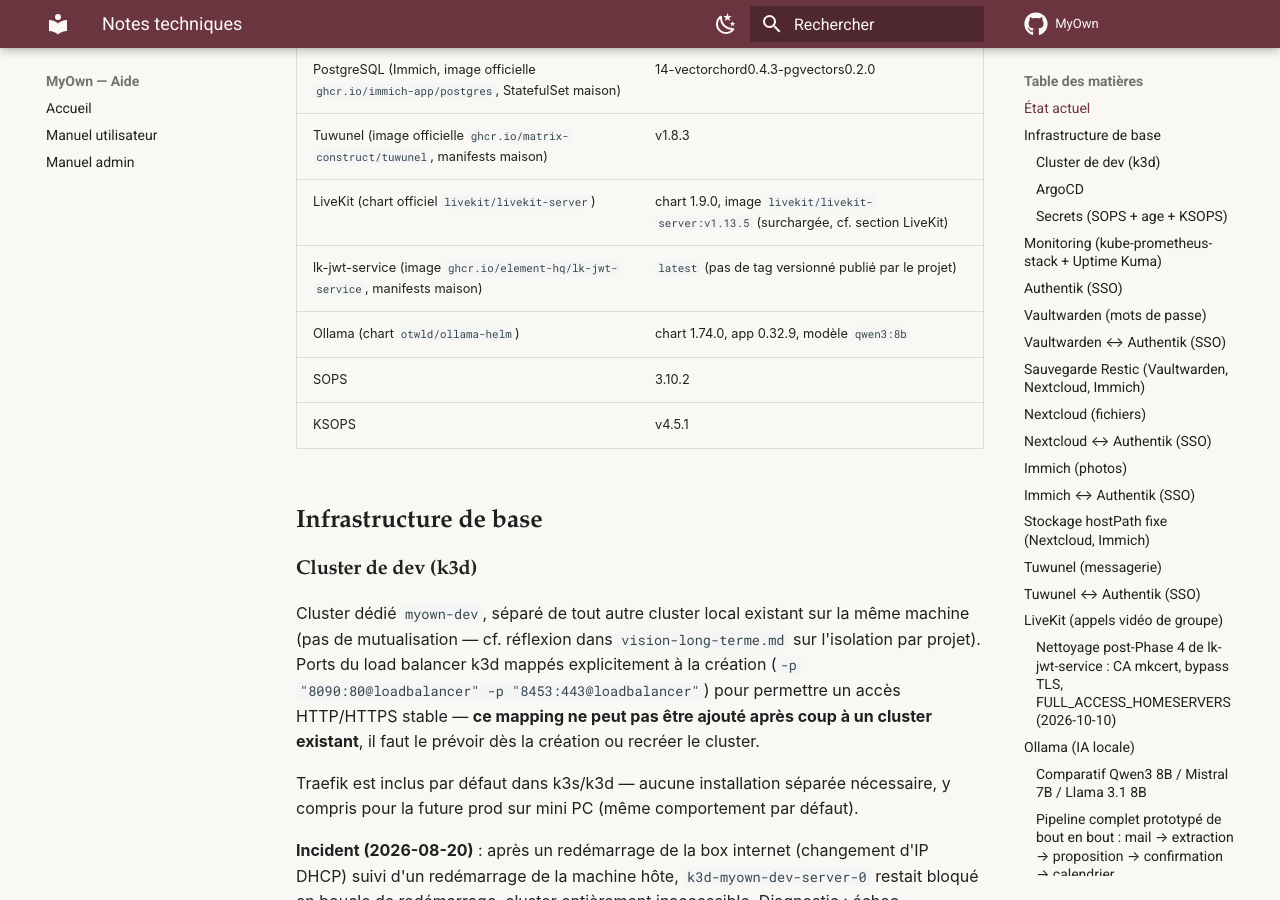
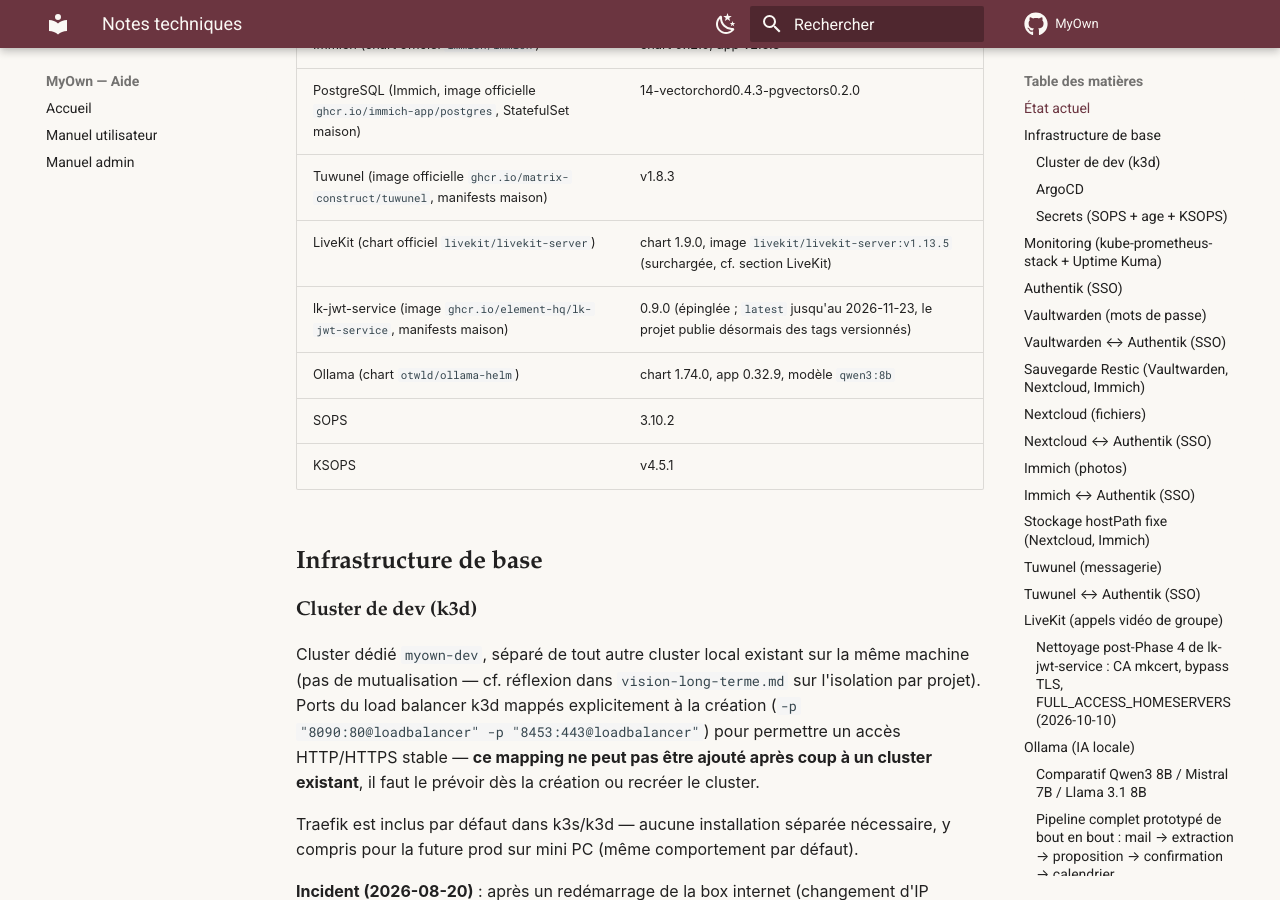
Before and after one commit to Pavliin/MyOwn, an MkDocs documentation site: the page built from docs/notes-techniques.md, in a window 1280 px wide and 900 px high, scrolled down 1010 px. Built offline with MkDocs 1.6.1 and Material for MkDocs 9.7.7, drawn with Linux system fonts in a browser that asks for light colours; comment, search, counter and statistics services are not loaded.

Commit message:
chore(deps): pin lk-jwt-service to 0.9.0
The image tracked :latest, so every pod restart could swap the binary
silently (the Rust rewrite reached production that way on 2026-09-17).
Upstream now publishes versioned tags on ghcr.io; pin the version whose
digest is running in production today, so this change alters nothing.

Co-Authored-By: Claude Opus 5.5 <noreply@anthropic.com>

```diff
--- a/docs/notes-techniques.md
+++ b/docs/notes-techniques.md
@@ -22,7 +22,7 @@ Roadmap Phase 0 ("Socle") complète, sur un cluster **k3d local de développemen
 | PostgreSQL (Immich, image officielle `ghcr.io/immich-app/postgres`, StatefulSet maison) | 14-vectorchord0.4.3-pgvectors0.2.0 |
 | Tuwunel (image officielle `ghcr.io/matrix-construct/tuwunel`, manifests maison) | v1.8.3 |
 | LiveKit (chart officiel `livekit/livekit-server`) | chart 1.9.0, image `livekit/livekit-server:v1.13.5` (surchargée, cf. section LiveKit) |
-| lk-jwt-service (image `ghcr.io/element-hq/lk-jwt-service`, manifests maison) | `latest` (pas de tag versionné publié par le projet) |
+| lk-jwt-service (image `ghcr.io/element-hq/lk-jwt-service`, manifests maison) | 0.9.0 (épinglée ; `latest` jusqu'au 2026-11-23, le projet publie désormais des tags versionnés) |
 | Ollama (chart `otwld/ollama-helm`) | chart 1.74.0, app 0.32.9, modèle `qwen3:8b` |
 | SOPS | 3.10.2 |
 | KSOPS | v4.5.1 |
```
Also changed, not shown: 1 other file.
